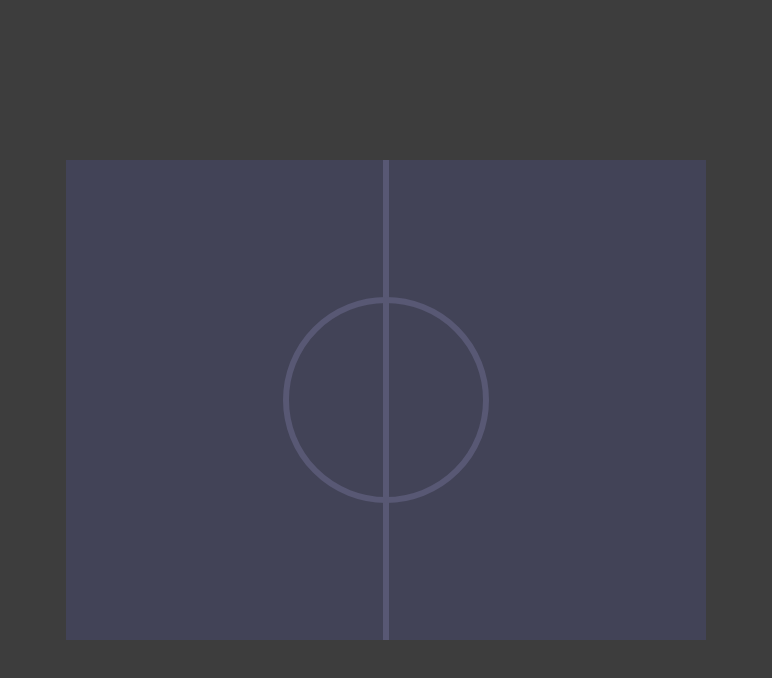
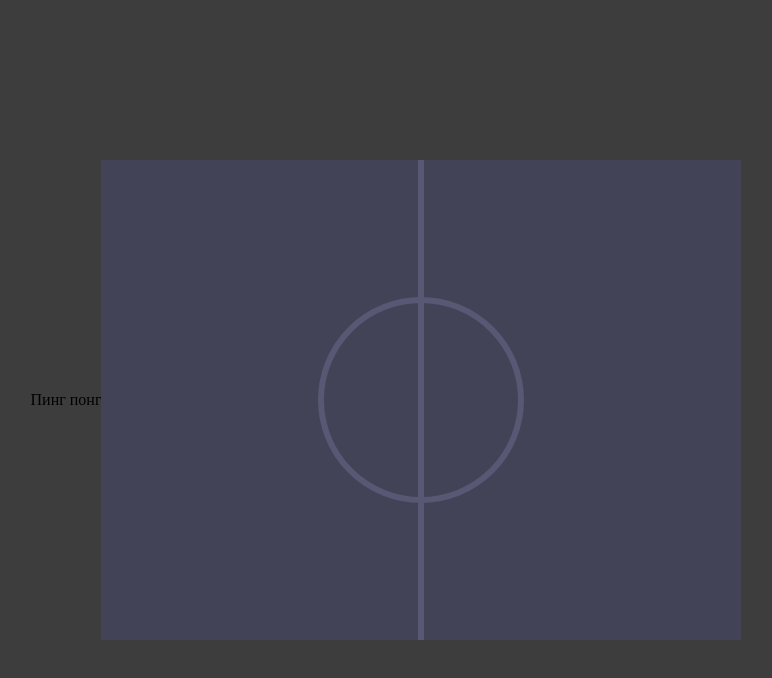
Before and after one commit to Vanesmen/ping-pong-game, a website built with webpack: page index.html in a window 1280 px wide. Shown: the whole page, without its empty margins (254-1026 px from the left). Built offline with nearby package versions, Linux system fonts and the light colour scheme.

Commit message:
Add tittle

```diff
--- a/index.html
+++ b/index.html
@@ -11,6 +11,7 @@
 </head>
 
 <body>
+    <span>Пинг понг</span>
     <div id="game"></div>
 </body>
 
```
